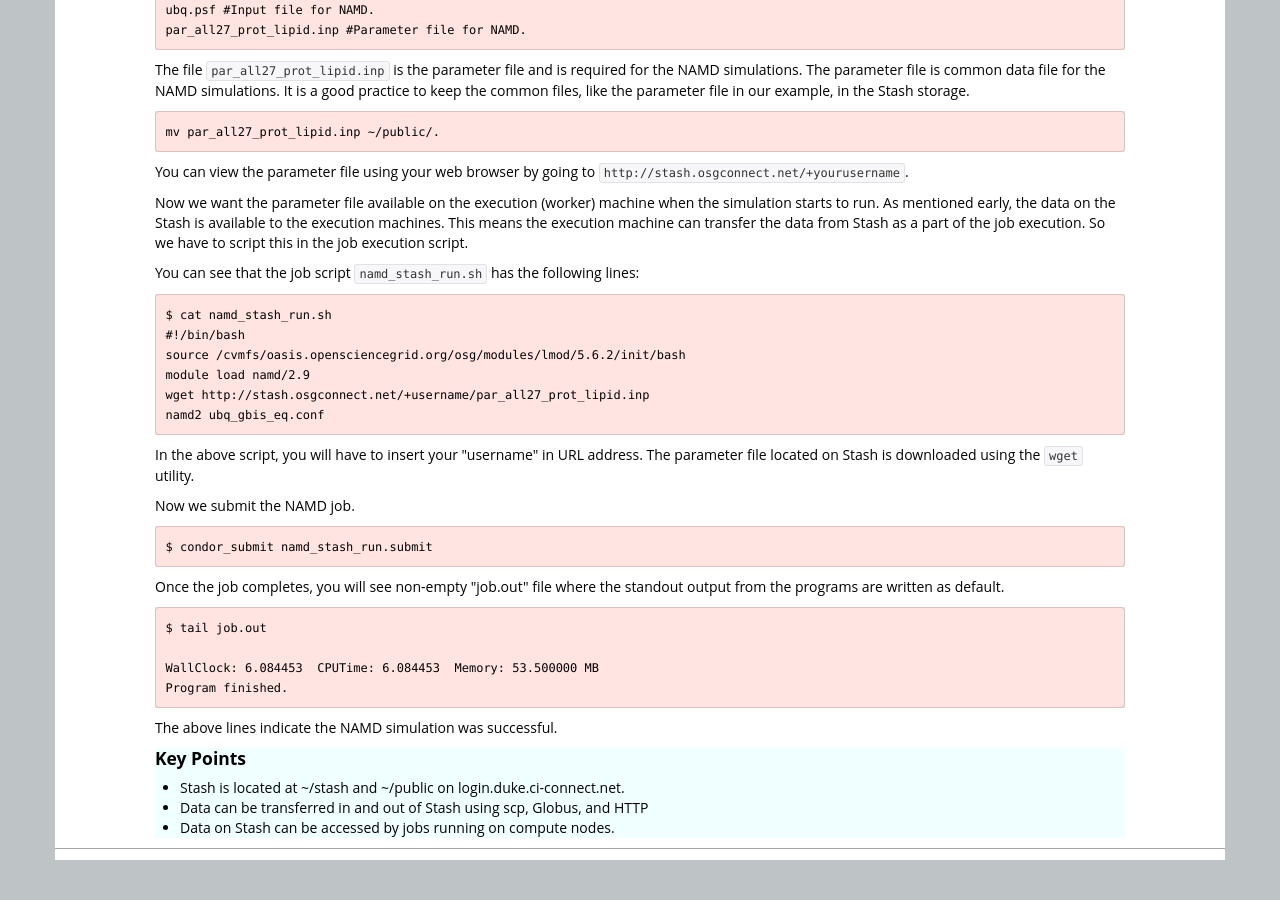
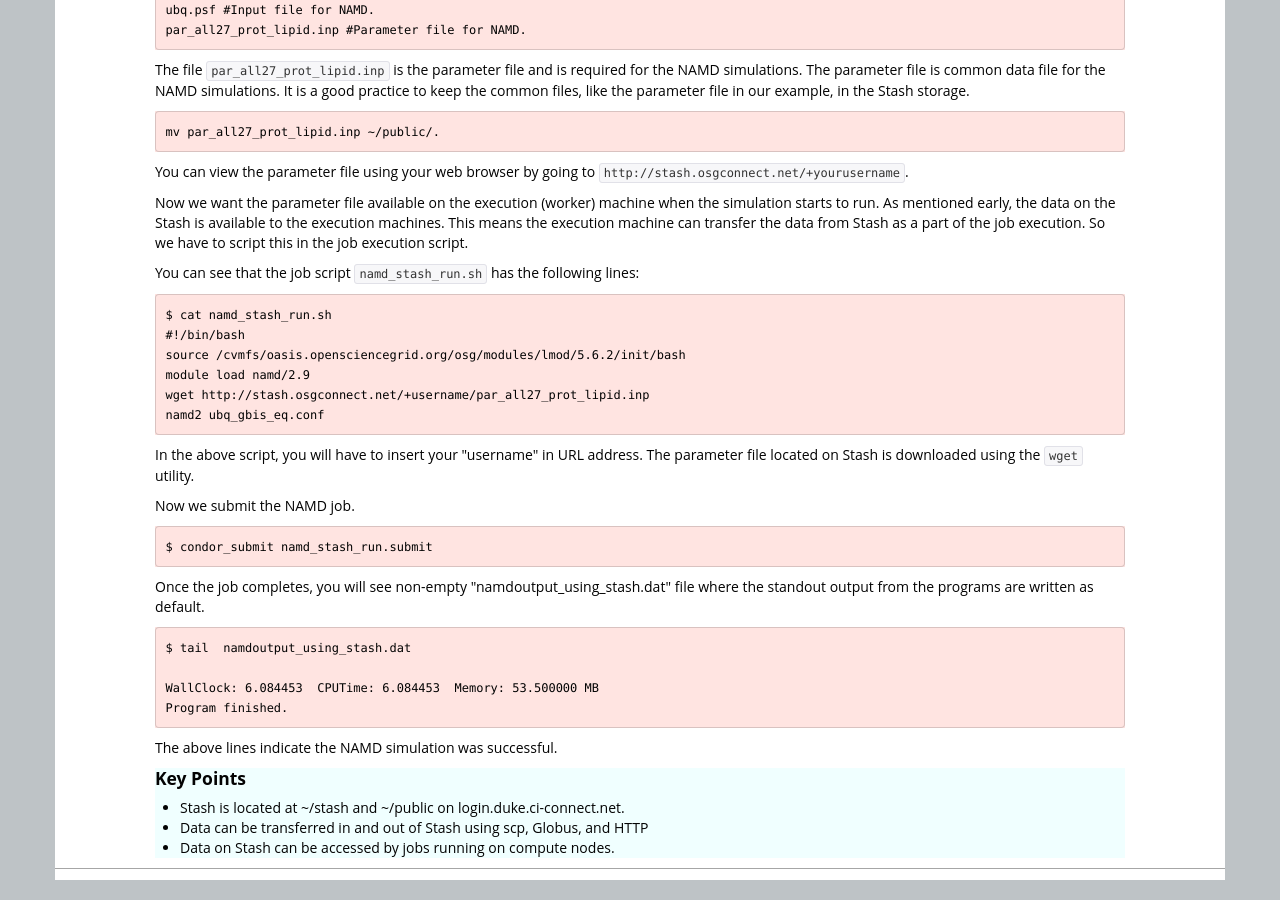
Before and after one commit to SWC-OSG-Workshop/2015-10-27-duke, a Jekyll site: the page built from novice/DHTC/05-Stash.md, in a window 1280 px wide and 900 px high, scrolled down 3240 px. Built offline with Jekyll 4.4.1, drawn with Linux system fonts in a browser that asks for light colours.

Commit message:
USe the right output file

```diff
--- a/novice/DHTC/05-Stash.md
+++ b/novice/DHTC/05-Stash.md
@@ -227,11 +227,11 @@ Now we submit the NAMD job.
 $ condor_submit namd_stash_run.submit
 ~~~
 
-Once the job completes, you will see non-empty "job.out" file where
+Once the job completes, you will see non-empty "namdoutput_using_stash.dat" file where
 the standout output from the programs are written as default.
 
 ~~~
-$ tail job.out
+$ tail  namdoutput_using_stash.dat
 
 WallClock: 6.084453  CPUTime: 6.084453  Memory: 53.500000 MB
 Program finished.
```
